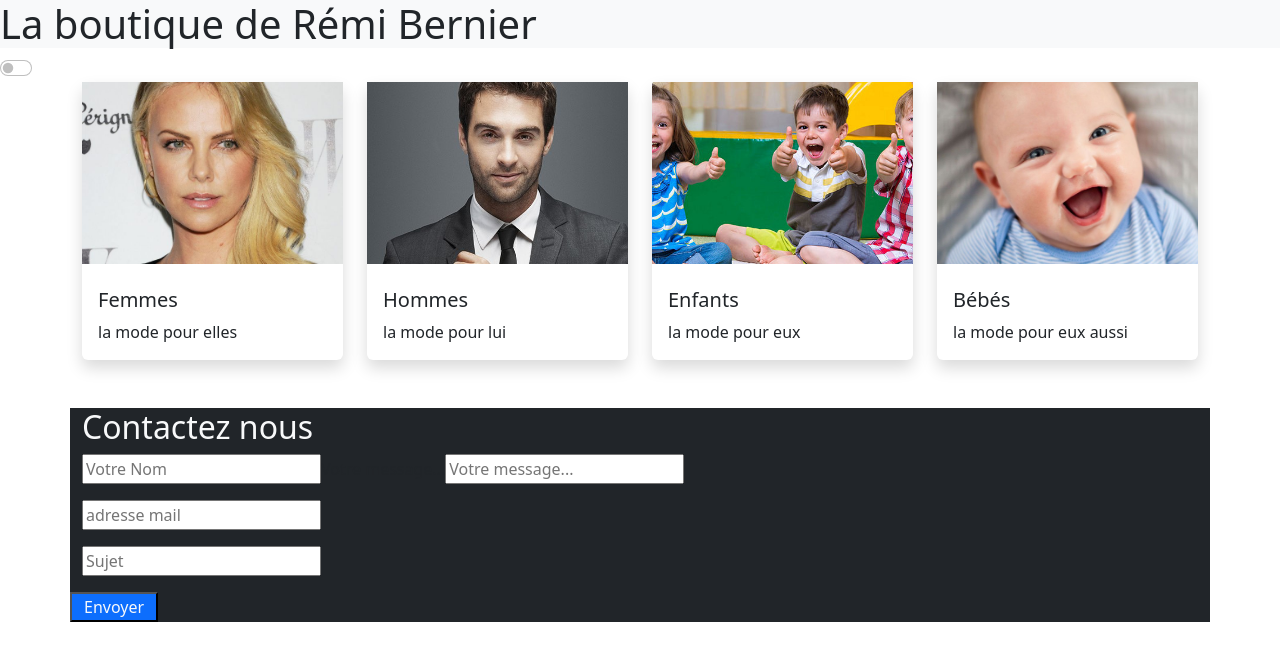
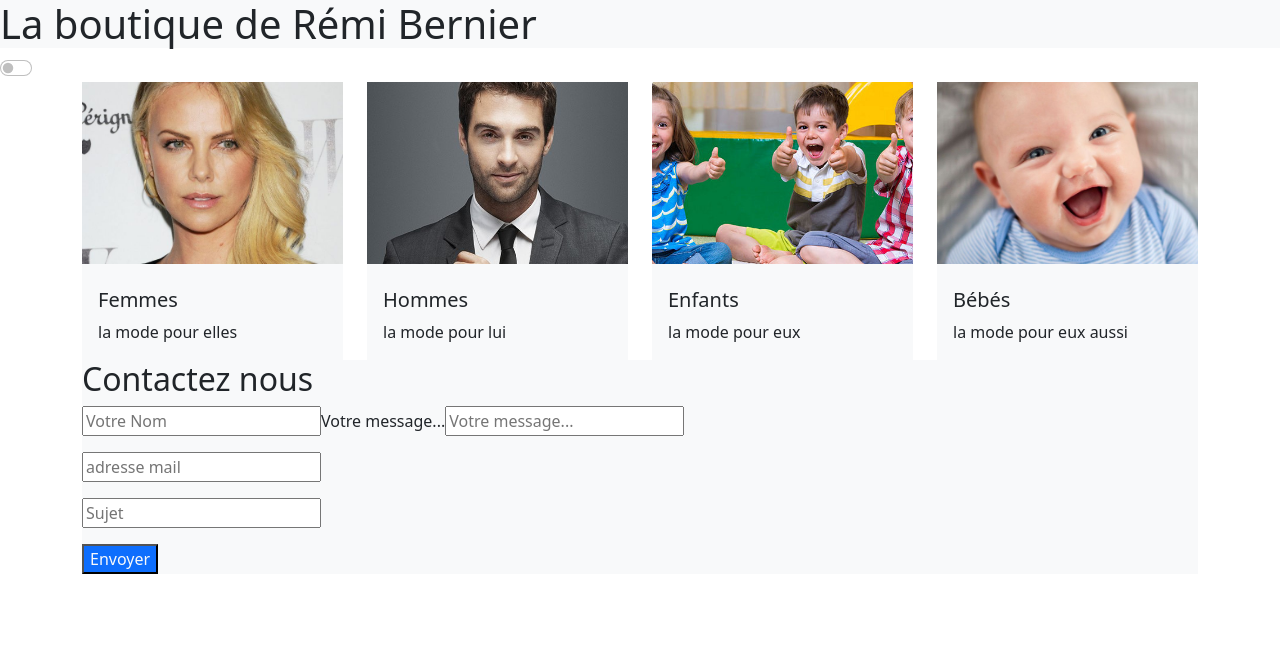
Before and after one commit to rbdeveloppement/tp-vendredi-laurent, a React (Create React App) app: page / in a window 1280 px wide. Shown: the top 660 px of the page. Built offline with nearby package versions, Linux system fonts and the light colour scheme.

Commit message:
switch titre + formulaire

```diff
--- a/src/App.js
+++ b/src/App.js
@@ -5,6 +5,7 @@ import 'bootstrap/dist/css/bootstrap.css';
 import 'bootstrap/dist/js/bootstrap.js';
 import CategoryCard from './Components/CategoryCard'
 import FormComponent from "./Components/ContactForm/ContactForm";
+
 
 
 
@@ -30,13 +31,14 @@ const [isDark, setDark] = useState(false)
     <div>
       <div>
         <Home setDark={setDark} isDark={isDark} />
+
       </div>
       <div className="product-container container">
         <div className="row">
         {category}
         </div>
         <div>
-          <FormComponent />
+          <FormComponent setDark={setDark} isDark={isDark}/>
         </div>
       </div>
     </div>
--- a/src/Components/CategoryCard.jsx
+++ b/src/Components/CategoryCard.jsx
@@ -2,12 +2,12 @@ import React from "react";
 
 
 
-const CardProduct = ({ title, description, Image}) => {
+const CardProduct = ({ title, description, Image, isDark}) => {
   return (
 <>
 
 
-    <div className="card-img-top shadow mb-5 bg-body rounded">
+    <div className={`${isDark ? 'bg-dark text-light' : 'bg-light text-dark'}`}>
 
       <img src={Image} alt="" className="card-img " />
 
@@ -20,4 +20,5 @@ const CardProduct = ({ title, description, Image}) => {
     </>
   );
 };
+
 export default CardProduct;
--- a/src/Components/ContactForm/ContactForm.jsx
+++ b/src/Components/ContactForm/ContactForm.jsx
@@ -1,6 +1,8 @@
-import form from "react-bootstrap/Form";
 
-function FormComponent() {
+
+
+
+function FormComponent({isDark}) {
 
   const handleFormSubmit = (evt) => {
     evt.preventDefault();
@@ -12,8 +14,9 @@ function FormComponent() {
 
   return (
     <>
-    <form className= "row bg-dark" onSubmit={handleFormSubmit}>
-      <h2 className=" text-light">
+
+    <form className= {`${isDark ? 'bg-dark text-light' : 'bg-light text-dark'}`} onSubmit={handleFormSubmit}>
+      <h2>
         Contactez nous
       </h2>
       <div className="d-flex">
--- a/src/Components/switchColor/SwitchColor.jsx
+++ b/src/Components/switchColor/SwitchColor.jsx
@@ -5,12 +5,14 @@ const SwitchColor = ({isDark ,setDark}) => {
 
     const handleClick = () => {
         setDark(!isDark)
-    }
+
+            }
 
     return (
         <div className="form-check form-switch">
   <input className="form-check-input" type="checkbox" id="flexSwitchCheck" onClick={handleClick}/>
   <label className="form-check-label" for="flexSwitchCheck"></label>
+
 </div>
     );
 
```
Also changed, not shown: src/Components/switchColor/LightTheme.js (deleted, +0 -7 lines).
